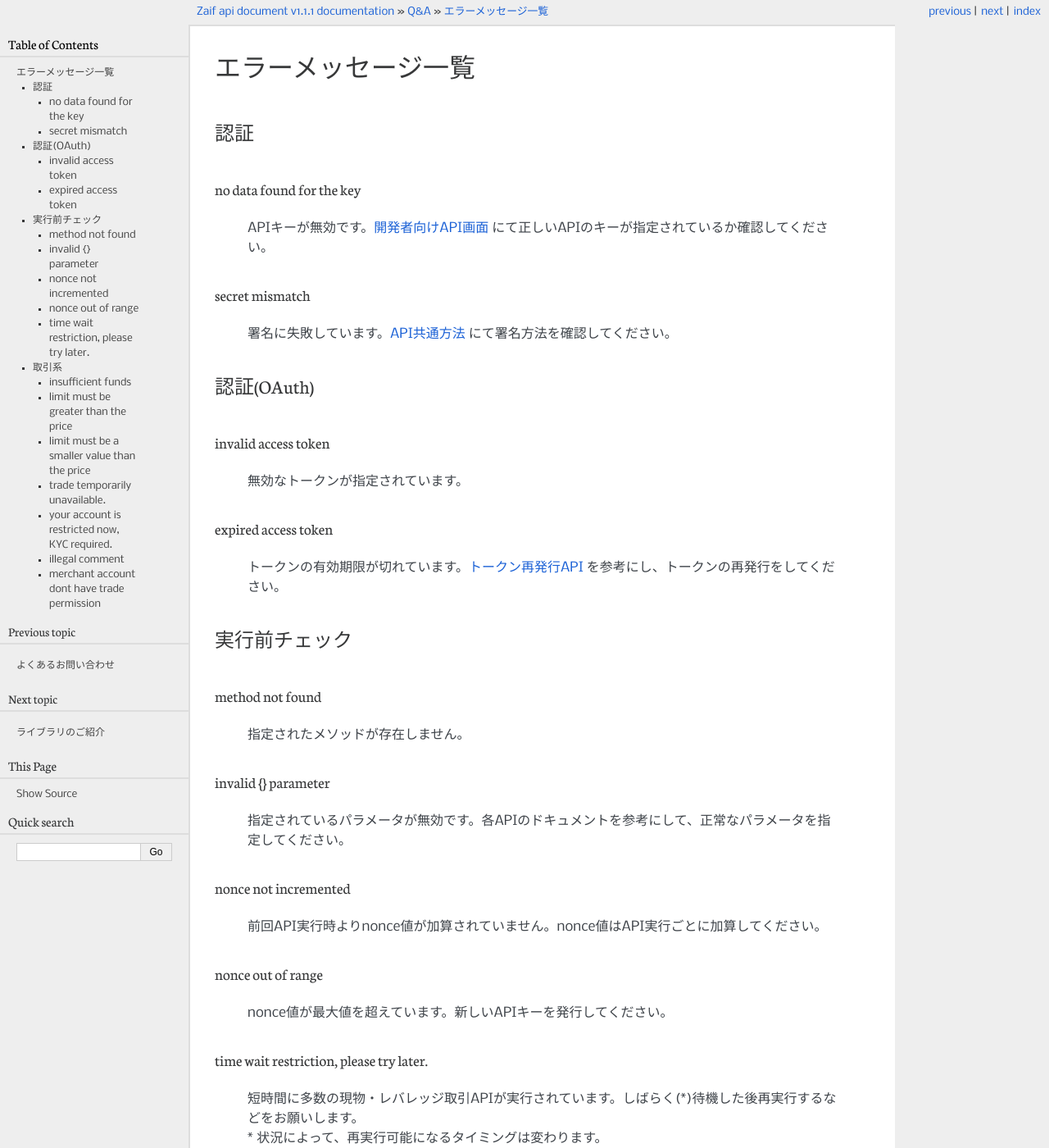
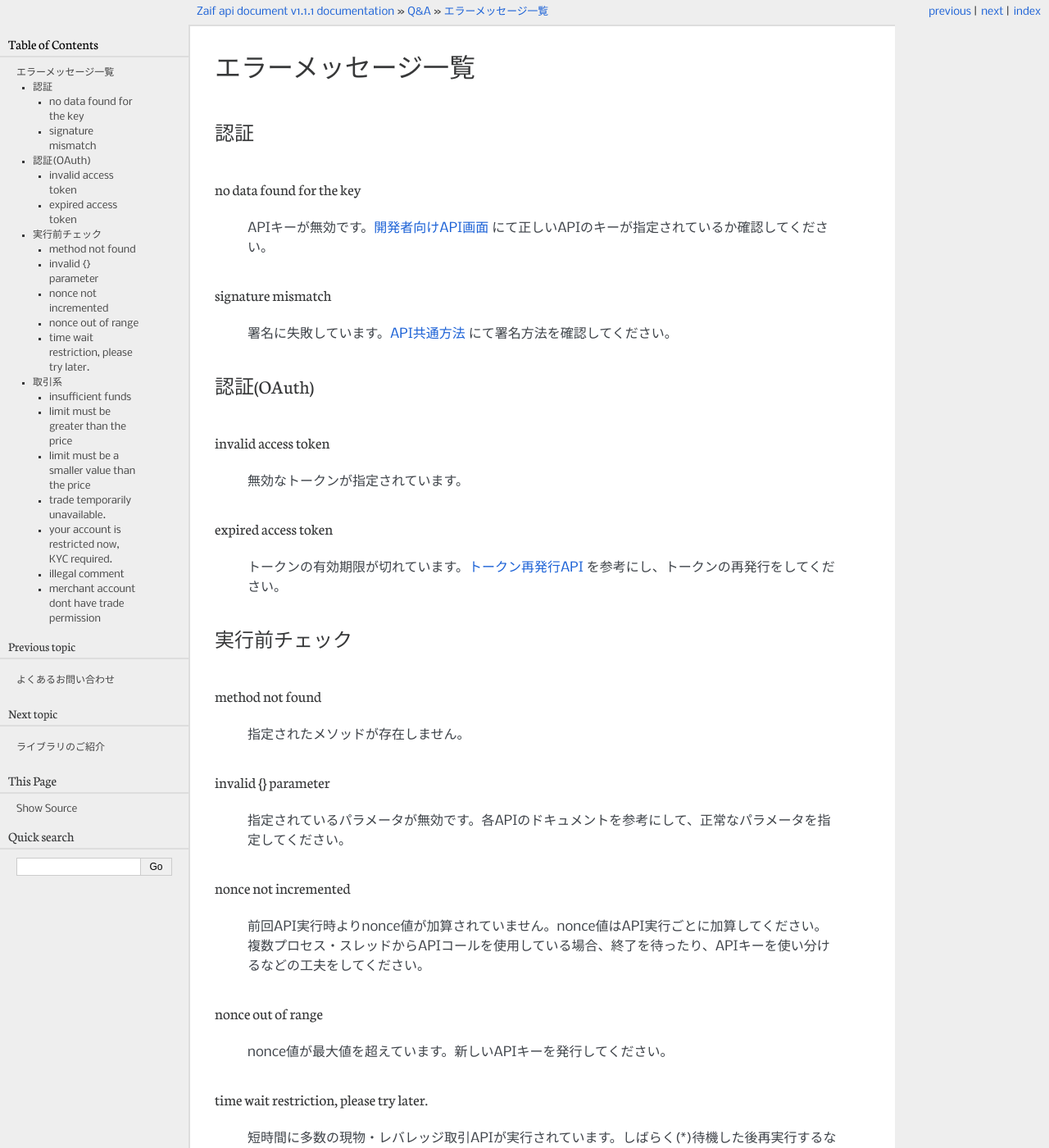
Before and after one commit to techbureau/api-doc, a Sphinx documentation site: the page built from docs/faq/2_error_message.rst, in a window 1280 px wide and 1400 px high. Shown: the whole window at 82% size. Built offline with Sphinx 7.4.7, drawn with Linux system fonts in a browser that asks for light colours.

Commit message:
エラーメッセージ文言の修正

```diff
--- a/docs/faq/2_error_message.rst
+++ b/docs/faq/2_error_message.rst
@@ -12,7 +12,7 @@ no data found for the key
 ------------------------------------------------
     | APIキーが無効です。`開発者向けAPI画面 <https://zaif.jp/api_keys>`_ にて正しいAPIのキーが指定されているか確認してください。
 
-secret mismatch
+signature mismatch
 ------------------------------------------------
     | 署名に失敗しています。`API共通方法 <https://techbureau-api-document.readthedocs.io/ja/latest/trade/1_common.html#id7>`_ にて署名方法を確認してください。
 
@@ -42,6 +42,7 @@ invalid {} parameter
 nonce not incremented
 ------------------------------------------------
     | 前回API実行時よりnonce値が加算されていません。nonce値はAPI実行ごとに加算してください。
+    | 複数プロセス・スレッドからAPIコールを使用している場合、終了を待ったり、APIキーを使い分けるなどの工夫をしてください。
 
 nonce out of range
 ------------------------------------------------
```
